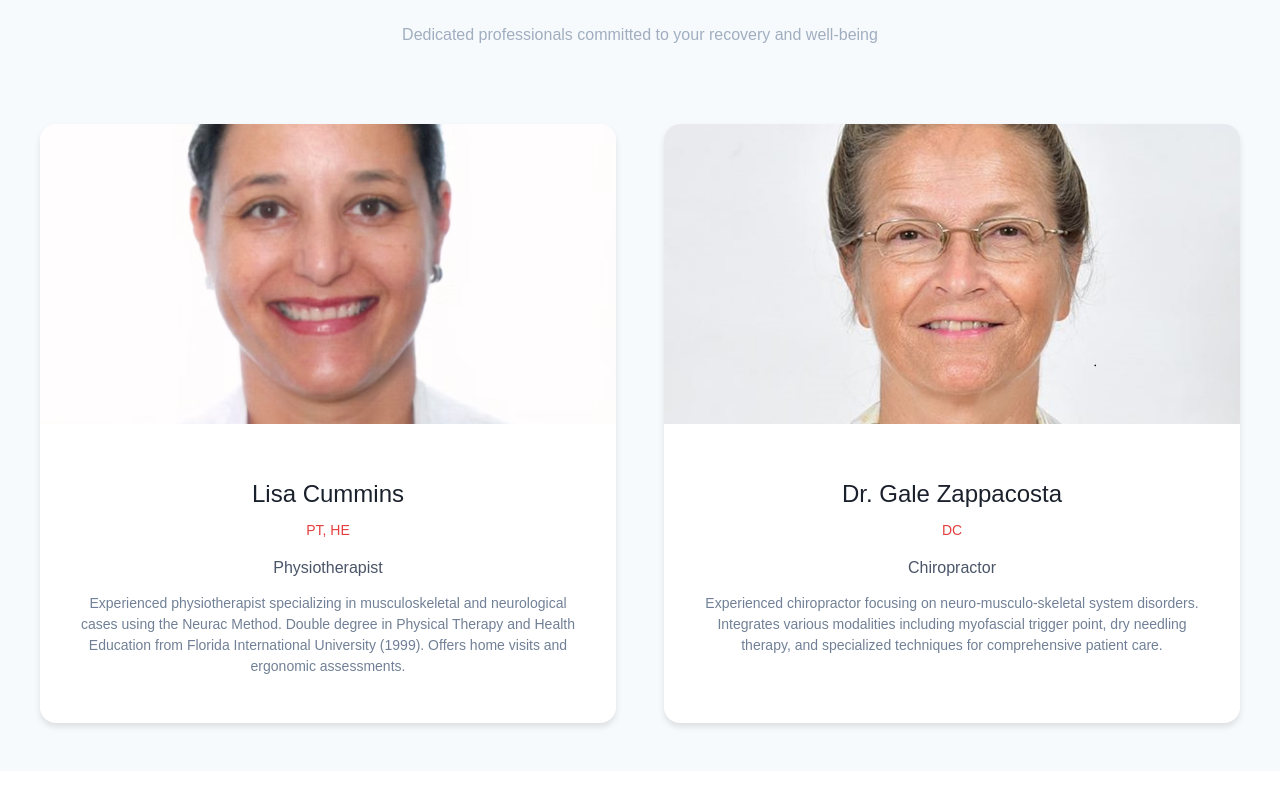
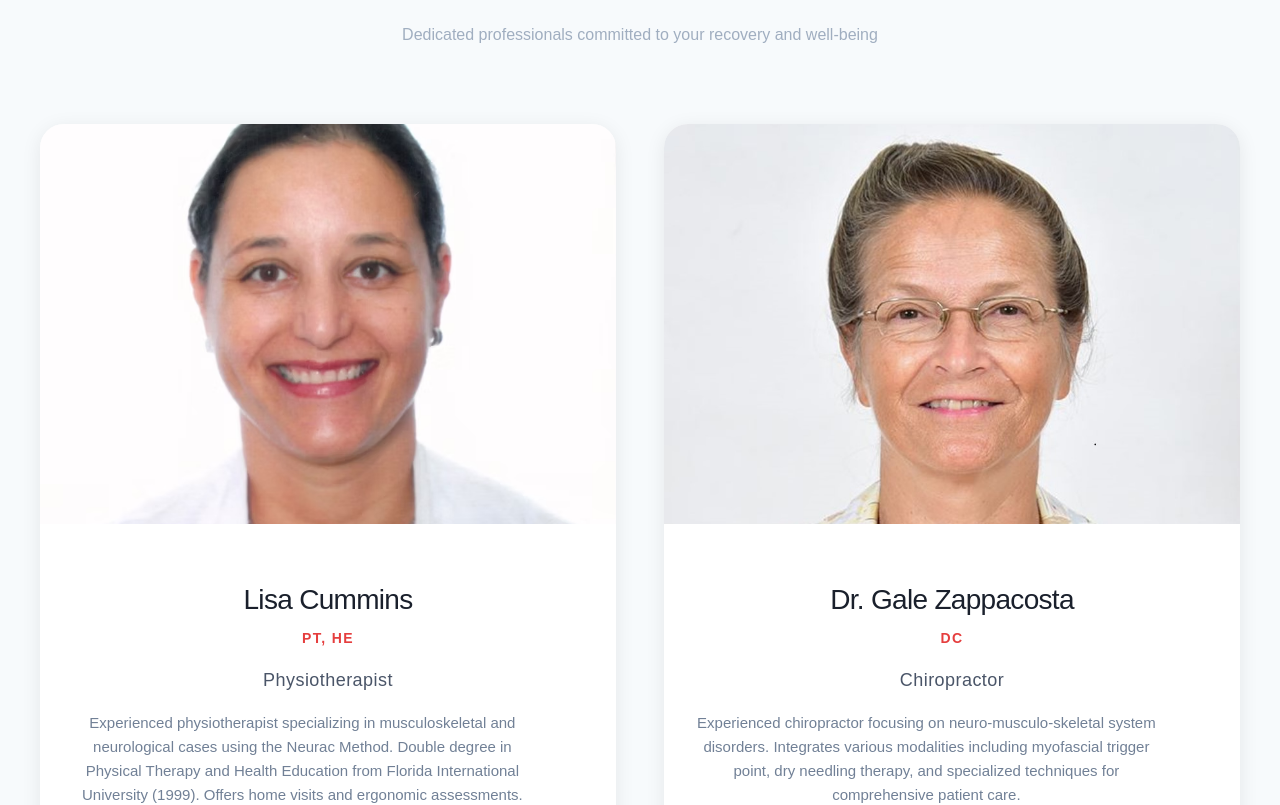
Before and after one commit to DavidEValdes/island-care-health, a React (Create React App) app: page / in a window 1280 px wide. Shown: the part 1020-1825 px from the top of the page. Built offline with nearby package versions, Linux system fonts and the light colour scheme.

Commit message:
good imagae styling

```diff
--- a/src/HealthWebsite.jsx
+++ b/src/HealthWebsite.jsx
@@ -699,61 +699,72 @@ const styles = {
     gap: '3rem',
     maxWidth: '1200px',
     margin: '0 auto',
+    padding: '0 1rem',
     '@media (max-width: 380px)': {
-      gridTemplateColumns: 'repeat(auto-fit, minmax(220px, 1fr))',
-      gap: '1.5rem',
+      gridTemplateColumns: '1fr',
+      gap: '2rem',
     },
   },
   clinicianCard: {
     backgroundColor: '#ffffff',
-    borderRadius: '1rem',
+    borderRadius: '1.5rem',
     overflow: 'hidden',
-    boxShadow: '0 4px 6px rgba(0, 0, 0, 0.1)',
+    boxShadow: '0 4px 20px rgba(0, 0, 0, 0.08)',
     transition: 'transform 0.3s ease, box-shadow 0.3s ease',
     cursor: 'pointer',
-    '@media (max-width: 380px)': {
-      borderRadius: '0.75rem',
+    '&:hover': {
+      transform: 'translateY(-5px)',
+      boxShadow: '0 8px 30px rgba(0, 0, 0, 0.12)',
     },
   },
   clinicianImageContainer: {
     width: '100%',
-    height: '300px',
+    height: '400px',
     overflow: 'hidden',
+    position: 'relative',
     '@media (max-width: 380px)': {
-      height: '220px',
+      height: '300px',
     },
   },
   clinicianImage: {
     width: '100%',
     height: '100%',
     objectFit: 'cover',
+    objectPosition: 'center 20%',
     transition: 'transform 0.3s ease',
   },
   clinicianInfo: {
     padding: '2rem',
+    backgroundColor: '#ffffff',
+    position: 'relative',
   },
   clinicianName: {
-    fontSize: '1.5rem',
+    fontSize: '1.75rem',
     fontWeight: '500',
     color: '#1a202c',
     marginBottom: '0.5rem',
+    letterSpacing: '-0.025em',
   },
   clinicianCredentials: {
     fontSize: '0.875rem',
     color: '#e53e3e',
-    fontWeight: '500',
-    marginBottom: '0.5rem',
+    fontWeight: '600',
+    marginBottom: '0.75rem',
+    textTransform: 'uppercase',
+    letterSpacing: '0.1em',
   },
   clinicianTitle: {
-    fontSize: '1rem',
+    fontSize: '1.125rem',
     color: '#4A5568',
     fontWeight: '500',
-    marginBottom: '1rem',
+    marginBottom: '1.25rem',
+    letterSpacing: '0.025em',
   },
   clinicianDescription: {
-    fontSize: '0.875rem',
+    fontSize: '0.9375rem',
     color: '#718096',
-    lineHeight: '1.5',
+    lineHeight: '1.6',
+    maxWidth: '90%',
   },
   servicesSection: {
     padding: '2rem 1rem',
```
